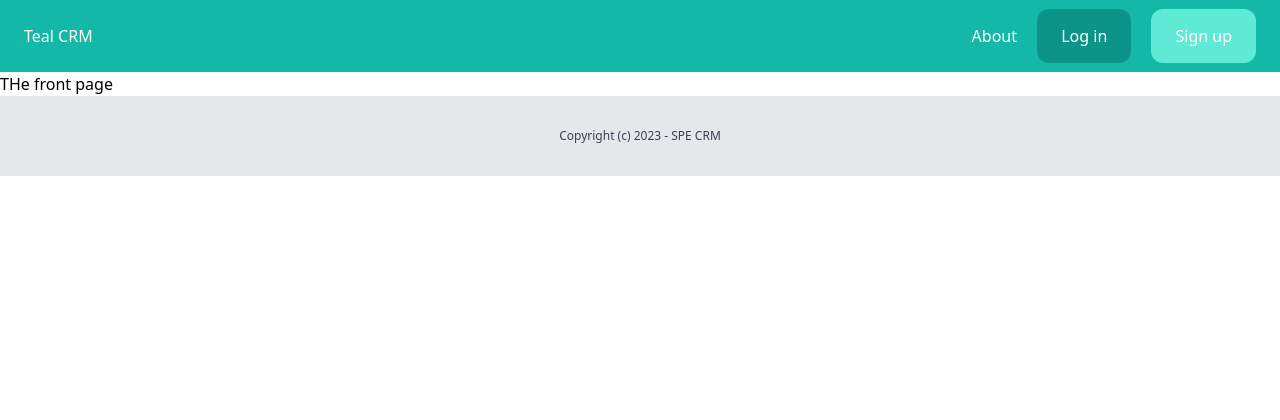
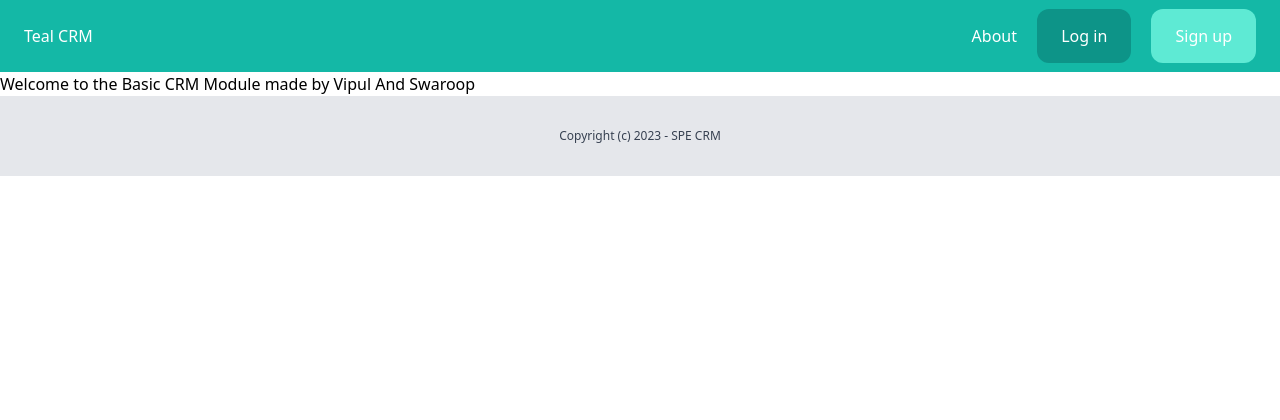
Before and after one commit to vipul2097/SPECRM, a Django app: page / in a window 1280 px wide. Shown: the top 420 px of the page. Run offline with Django 4.2, Linux system fonts and the light colour scheme; style sheets or scripts are compiled from the project's sources.

Commit message:
initial commit

```diff
--- a/core/templates/core/index.html
+++ b/core/templates/core/index.html
@@ -1,7 +1,7 @@
 {% extends 'core/base.html' %}
 
-{% block title %}Teal CRM{% endblock %}
+{% block title %}SPE CRM{% endblock %}
 
 {% block content %}
-THe front page
+Welcome to the Basic CRM Module made by Vipul And Swaroop
 {% endblock %}
```
